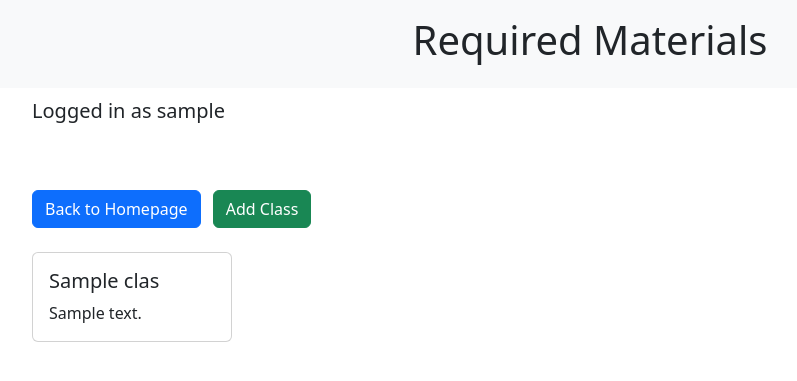
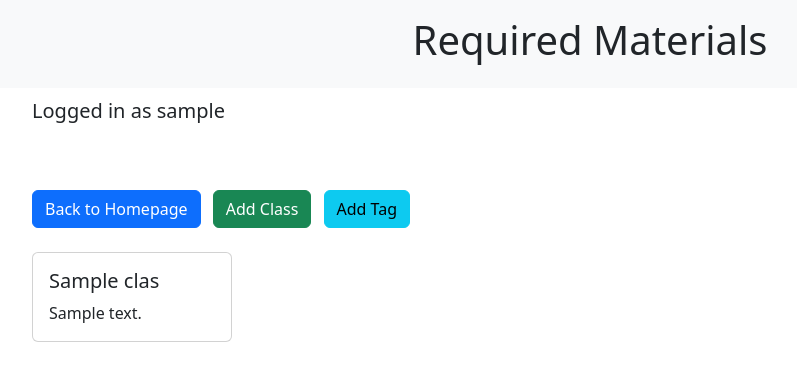
Before and after one commit to AidanSzilagyi/textbook-lending-catalog, a Django app: page /required_materials/ in a window 1280 px wide. Shown: the top 381 px of the page, without its empty margins (50-847 px from the left). Run offline with Django 5.2, Linux system fonts and the light colour scheme; a user stored in the database is signed in; tables that the repository leaves empty hold one stand-in row (values such as "Sample post").

Commit message:
some finalizations for the code part

```diff
--- a/mainmenu/templates/required_materials.html
+++ b/mainmenu/templates/required_materials.html
@@ -9,7 +9,8 @@
     .scroll-container {
       max-height: 300px;
     }
-    #classForm {
+    /* Hide forms initially */
+    #classForm, #tagForm {
       display: none;
       margin-top: 20px;
     }
@@ -30,9 +31,12 @@
     <a href="{% url 'home_page' %}" class="btn btn-primary">Back to Homepage</a>
     {% if user.profile.userRole == 1 %}
       <button id="addClassBtn" class="btn btn-success ms-2">Add Class</button>
+      <button id="addTagBtn" class="btn btn-info ms-2">Add Tag</button>
     {% endif %}
   </div>
+
   {% if user.profile.userRole == 1 %}
+    <!-- Hidden form for creating a new Class -->
     <div id="classForm" class="card p-4">
       <form method="POST" action="{% url 'class_create' %}">
         {% csrf_token %}
@@ -45,10 +49,24 @@
           <textarea name="description" class="form-control" id="classDescription" rows="3" required></textarea>
         </div>
         <button type="submit" class="btn btn-primary">Submit</button>
-        <button type="button" id="cancelBtn" class="btn btn-secondary ms-2">Cancel</button>
+        <button type="button" id="cancelClassBtn" class="btn btn-secondary ms-2">Cancel</button>
+      </form>
+    </div>
+
+    <!-- Hidden form for creating a new Tag -->
+    <div id="tagForm" class="card p-4 mt-3">
+      <form method="POST" action="{% url 'tag_create' %}">
+        {% csrf_token %}
+        <div class="mb-3">
+          <label for="tagName" class="form-label">Tag Name</label>
+          <input type="text" name="tag_name" id="tagName" class="form-control" required>
+        </div>
+        <button type="submit" class="btn btn-primary">Submit Tag</button>
+        <button type="button" id="cancelTagBtn" class="btn btn-secondary ms-2">Cancel</button>
       </form>
     </div>
   {% endif %}
+
   <div class="scroll-container mt-4">
     <div class="d-flex flex-row overflow-auto">
       {% for class_obj in classes %}
@@ -65,20 +83,35 @@
       {% endfor %}
     </div>
   </div>
+
   <script>
     document.addEventListener("DOMContentLoaded", function(){
       const addClassBtn = document.getElementById("addClassBtn");
-      const cancelBtn = document.getElementById("cancelBtn");
+      const cancelClassBtn = document.getElementById("cancelClassBtn");
       const classForm = document.getElementById("classForm");
+
+      const addTagBtn = document.getElementById("addTagBtn");
+      const cancelTagBtn = document.getElementById("cancelTagBtn");
+      const tagForm = document.getElementById("tagForm");
 
       if(addClassBtn){
         addClassBtn.addEventListener("click", function(){
           classForm.style.display = "block";
         });
       }
-      if(cancelBtn){
-        cancelBtn.addEventListener("click", function(){
+      if(cancelClassBtn){
+        cancelClassBtn.addEventListener("click", function(){
           classForm.style.display = "none";
+        });
+      }
+      if(addTagBtn){
+        addTagBtn.addEventListener("click", function(){
+          tagForm.style.display = "block";
+        });
+      }
+      if(cancelTagBtn){
+        cancelTagBtn.addEventListener("click", function(){
+          tagForm.style.display = "none";
         });
       }
     });
--- a/mainmenu/urls.py
+++ b/mainmenu/urls.py
@@ -21,4 +21,6 @@ urlpatterns = [
     path("patron_to_librarian/", views.patron_to_librarian, name='patron_to_librarian'),
     path('add-item/', views.add_item, name='add_item'),
     path('add-item-submit/', views.add_item_submit, name='add_item_submit'),
+    path('tag_create/', views.tag_create, name='tag_create'),
+    path('classes/<slug:slug>/unlink_material/<int:item_id>/', views.unlink_material, name='unlink_material'),
 ]
--- a/mainmenu/views.py
+++ b/mainmenu/views.py
@@ -145,6 +145,20 @@ def class_create(request):
 
     return redirect('home_page')
 
+
+@login_required
+def tag_create(request):
+    if request.user.profile.userRole != 1:
+        return HttpResponseForbidden("You are not authorized to add a tag.")
+
+    if request.method == "POST":
+        tag_name = request.POST.get("tag_name", "").strip()
+        if tag_name:
+            Tag.objects.create(name=tag_name)
+        return redirect('required_materials')
+
+    return redirect('required_materials')
+
 @login_required
 def add_item_submit(request):
     if request.user.profile.userRole != 1:
@@ -197,3 +211,14 @@ def material_create(request, slug):
         return redirect('class_detail', slug=slug)
 
     return redirect('class_detail', slug=slug)
+
+
+@login_required
+def unlink_material(request, slug, item_id):
+    if request.user.profile.userRole != 1:
+        return HttpResponseForbidden("You are not authorized to remove material.")
+
+    class_obj = get_object_or_404(Class, slug=slug)
+    item = get_object_or_404(Item, id=item_id)
+    class_obj.items.remove(item)
+    return redirect('class_detail', slug=slug)
```
Also changed, not shown: mainmenu/templates/class_detail.html (+15 -1 lines).
